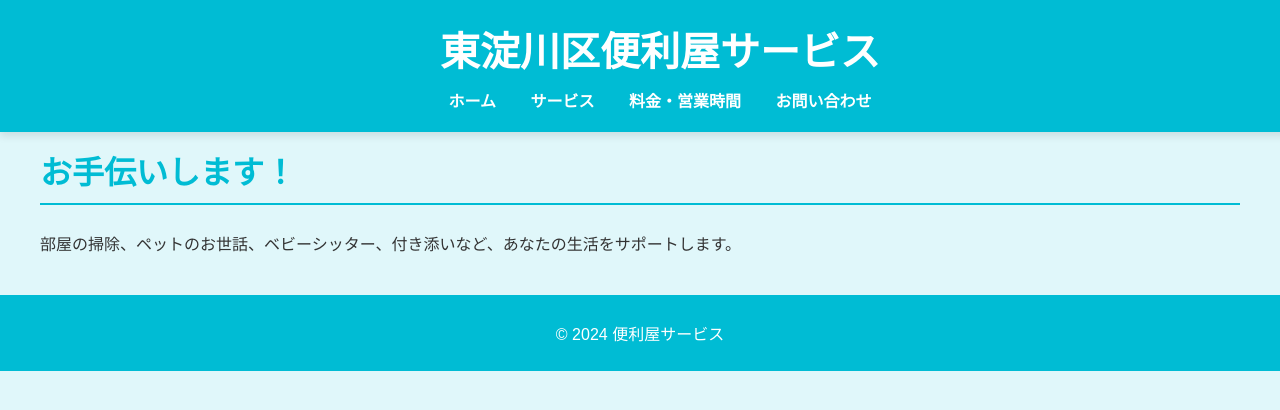
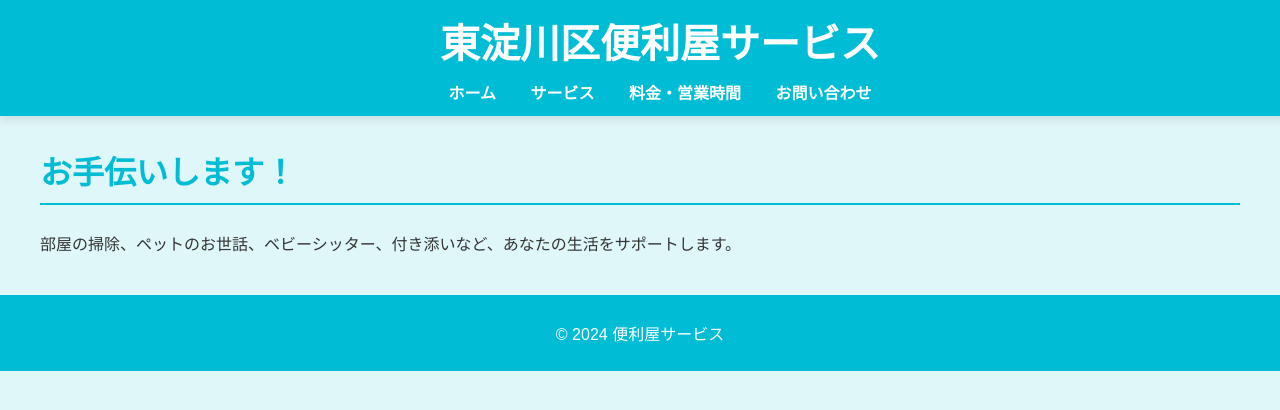
Before and after one commit to daichiPon/daichiPon.github.io, a website: page src/view/index.html in a window 1280 px wide. Drawn offline with Linux system fonts and the light colour scheme.

Commit message:
ヘッダーを調整

```diff
--- a/src/view/styles.css
+++ b/src/view/styles.css
@@ -12,7 +12,7 @@ html, body {
 header {
     background-color: #00bcd4; /* 明るい水色の背景 */
     color: #fff;
-    padding: 20px;
+    padding: 12px 20px;
     text-align: center;
     box-shadow: 0 4px 8px rgba(0, 0, 0, 0.1);
     top: 0;
```
